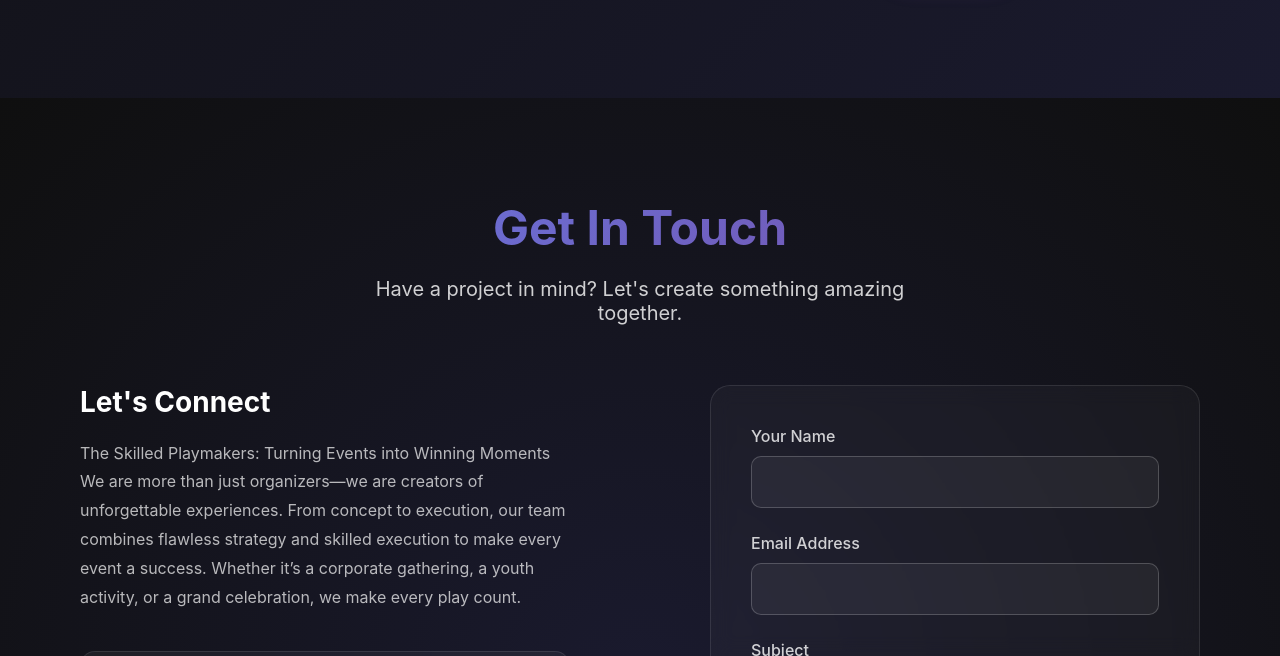
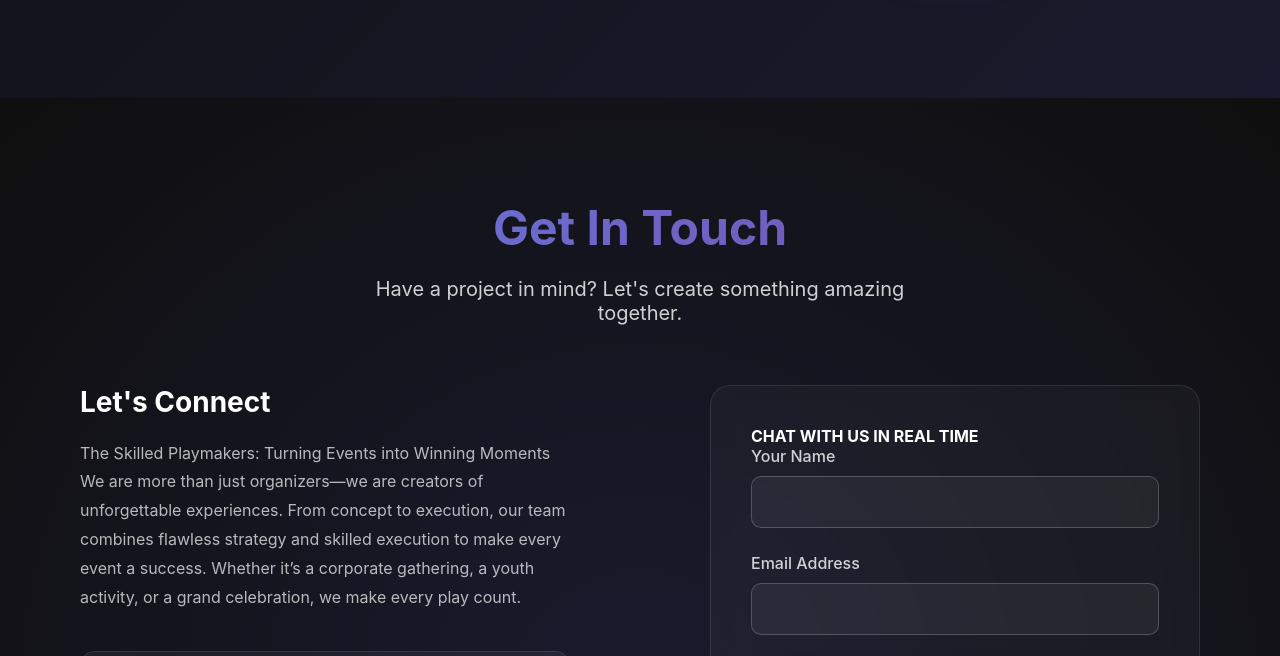
Before and after one commit to skilledplaymakers/home-website, a plain HTML site: page index.html in a window 1280 px wide. Shown: the part 1817-2473 px from the top of the page. Drawn offline with Linux system fonts and the light colour scheme.

Commit message:
Update index.html

```diff
--- a/index.html
+++ b/index.html
@@ -268,6 +268,8 @@ We are more than just organizers—we are creators of unforgettable experiences.
                 <div class="contact-form-section">
                     <form class="contact-form" onsubmit="handleSubmit(event)">
                         <div class="form-group">
+                            <p>
+                                <strong>CHAT WITH US IN REAL TIME</strong></p>
                             <label for="name">Your Name</label>
                             <input type="text" id="name" name="name" required>
                         </div>
@@ -311,4 +313,5 @@ We are more than just organizers—we are creators of unforgettable experiences.
 <script src="templatemo-3d-coverflow-scripts.js"></script>
 
 </body>
+
 </html>
```
